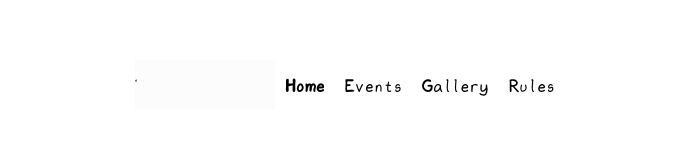
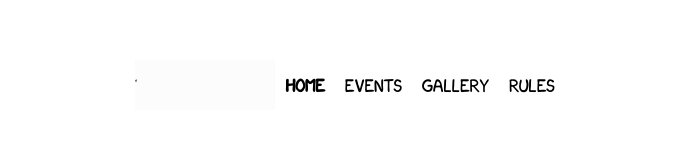
Before and after one commit to atornow/truesmp-site, a React (Create React App) app in the folder client/: page / in a window 1280 px wide. Shown: the top 156 px of the page, without its empty margins (290-989 px from the left). Built offline with nearby package versions, Linux system fonts and the light colour scheme.

Commit message:
Switch all navbar to use caps formating

```diff
--- a/client/src/elements/Navbar.js
+++ b/client/src/elements/Navbar.js
@@ -67,13 +67,13 @@ function Navbar() {
       <LogoLink to="/">
         <Logo src={logo} alt="Logo" />
       </LogoLink>
-      <NavLink to="/" active={location.pathname === '/'}>Home</NavLink>
-      <NavLink to="/events" active={location.pathname === '/events'}>Events</NavLink>
-      <NavLink to="/gallery" active={location.pathname === '/gallery'}>Gallery</NavLink>
-      <NavLink to="/rules" active={location.pathname === '/rules'}>Rules</NavLink>
-      {isAuthenticated && <LogoutButton onClick={handleLogout}>Log Out</LogoutButton>}
+      <NavLink to="/" active={location.pathname === '/'}>HOME</NavLink>
+      <NavLink to="/events" active={location.pathname === '/events'}>EVENTS</NavLink>
+      <NavLink to="/gallery" active={location.pathname === '/gallery'}>GALLERY</NavLink>
+      <NavLink to="/rules" active={location.pathname === '/rules'}>RULES</NavLink>
+      {isAuthenticated && <LogoutButton onClick={handleLogout}>LOG OUT</LogoutButton>}
       {isAuthenticated && username === 'RamenLover' && (
-        <NavLink to="/admin" active={location.pathname === '/admin'}>Admin</NavLink>
+        <NavLink to="/admin" active={location.pathname === '/admin'}>ADMIN</NavLink>
       )}
     </Nav>
   );
```
